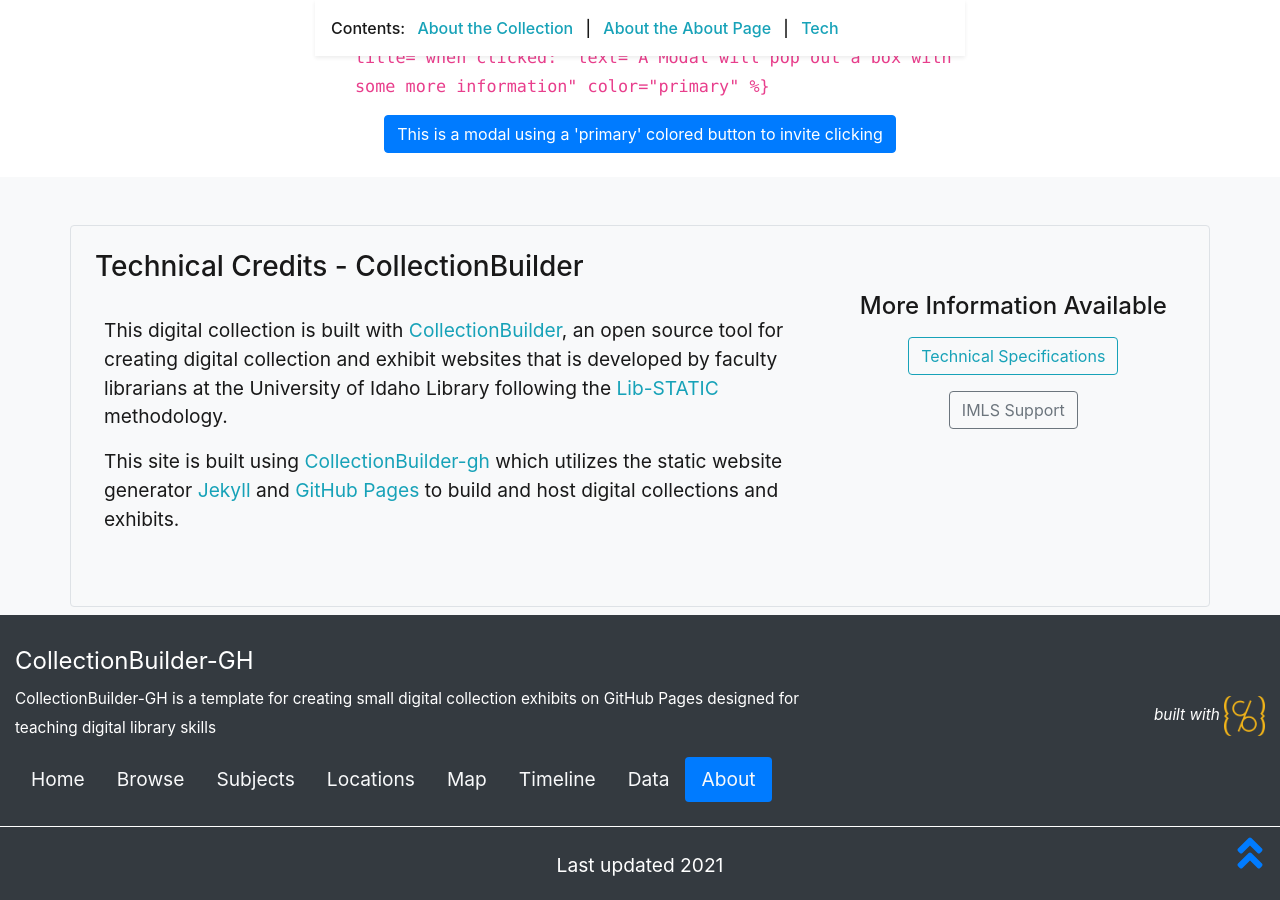
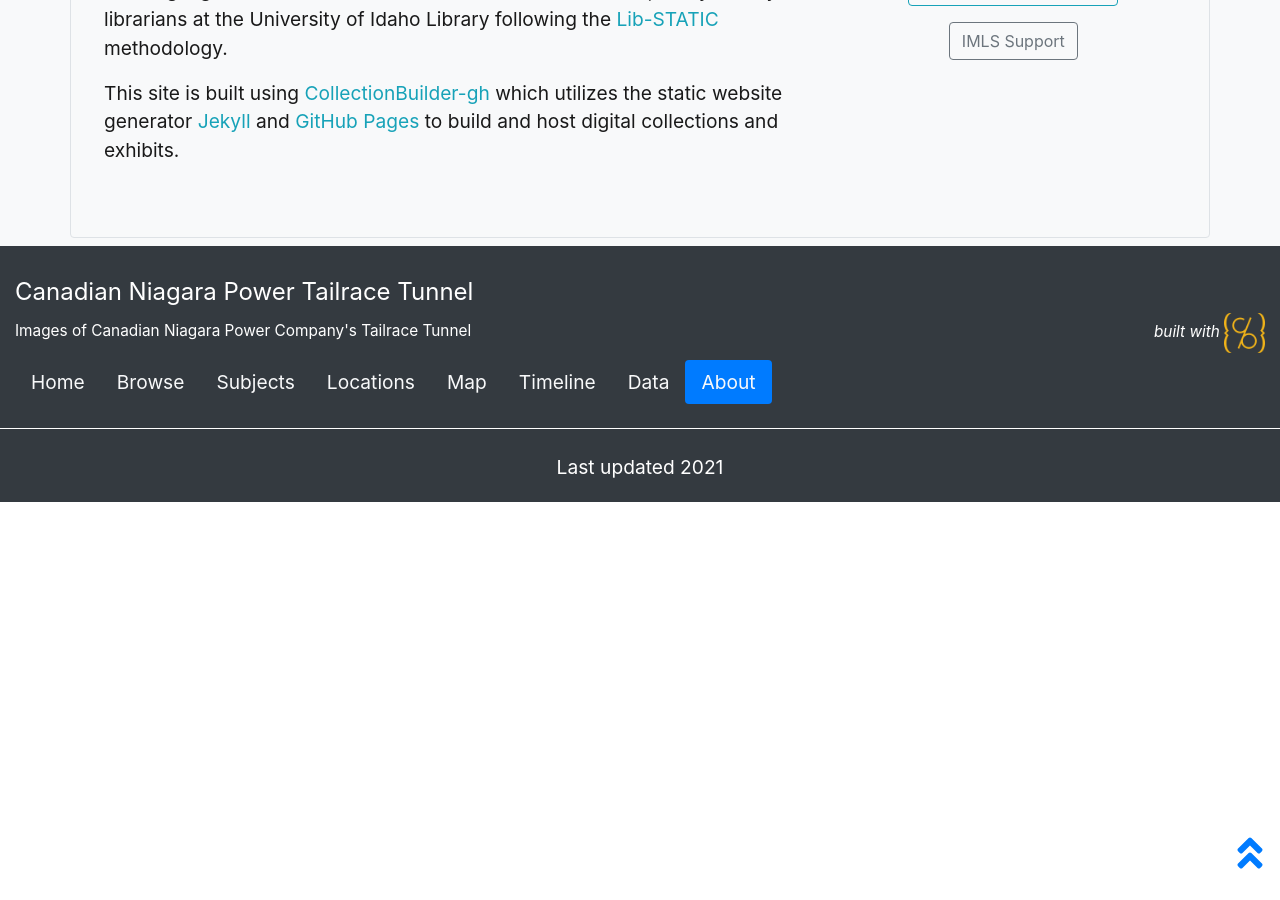
Before and after one commit to chantalcameron/Tailrace_Tunnel, a Jekyll site: the page built from pages/about.md, in a window 1280 px wide and 900 px high, scrolled down 5180 px. Built offline with Jekyll 4.4.1, drawn with Linux system fonts in a browser that asks for light colours; after the commit the page ends 5682 px from its top, so only the background shows below that; some of the changed text lies outside the part shown.

Commit message:
Update _config.yml

```diff
--- a/_config.yml
+++ b/_config.yml
@@ -9,31 +9,31 @@
 #
 # url is site domain, full URL to the production location of your collection
 # on GitHub Pages follows the pattern username.github.io
-#url: https://collectionbuilder.github.io
+#url: https://chantalcameron.github.io
 # baseurl is path to location on the domain if necessary e.g. /digital/hjccc
 # on GitHub Pages it is your github repository's name prefixed with a /
-#baseurl: /collectionbuilder-gh
+#baseurl: /Tailrace_Tunnel
 # location of code, the full url to your github repository
-source-code: https://github.com/CollectionBuilder/collectionbuilder-gh
+source-code: https://github.com/chantalcameron/Tailrace_Tunnel
 
 ##########
 # SITE SETTINGS
 #
 # title of site appears in banner
-title: CollectionBuilder-GH
+title: Canadian Niagara Power Tailrace Tunnel
 # tagline, a short phrase that will appear throughout the site in the top banner
-tagline: a template for creating simple digital exhibits
+tagline:
 # description appears in meta tags and other locations
 # this description might appear in search result lists, keep around 160 characters max
-description: "CollectionBuilder-GH is a template for creating small digital collection exhibits on GitHub Pages designed for teaching digital library skills"
+description: "Images of Canadian Niagara Power Company's Tailrace Tunnel"
 # creator of the digital collection, to appear in meta tags; we typically use our GitHub usernames but feel free to just use your name
-author: CollectionBuilder
+author: Chantal Cameron
 
 ##########
 # COLLECTION SETTINGS
 #
 # choose metadata: this is the name of the csv file in your _data directory that describes the objects in your collection
-metadata: demo-metadata
+metadata: CNP_tunnel_metadata
 
 ##########
 # GOOGLE SERVICES [optional!]
```
